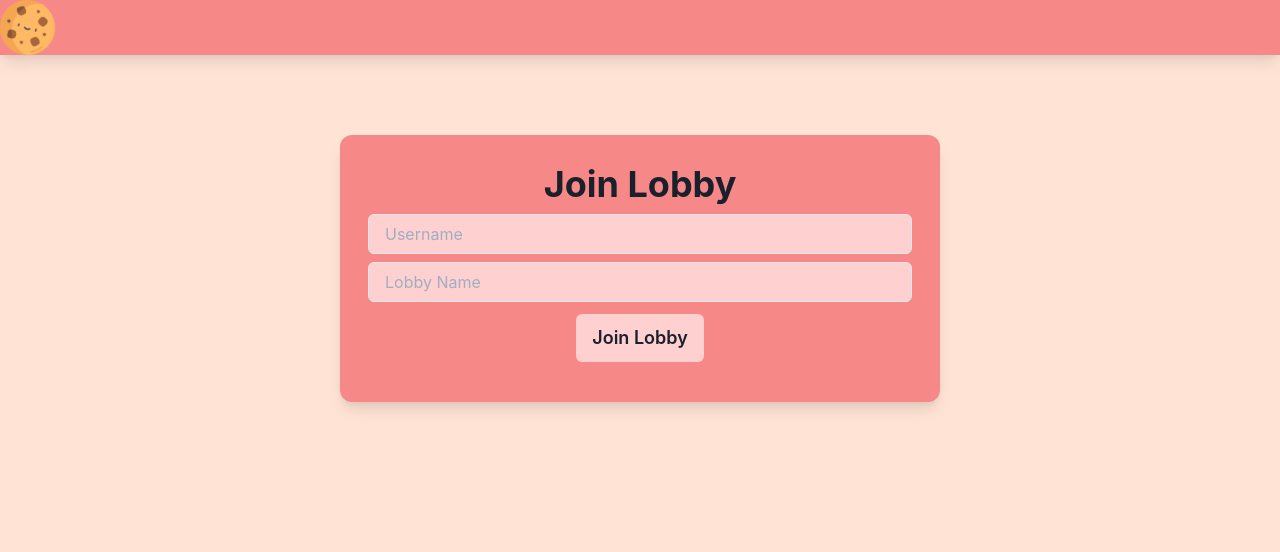
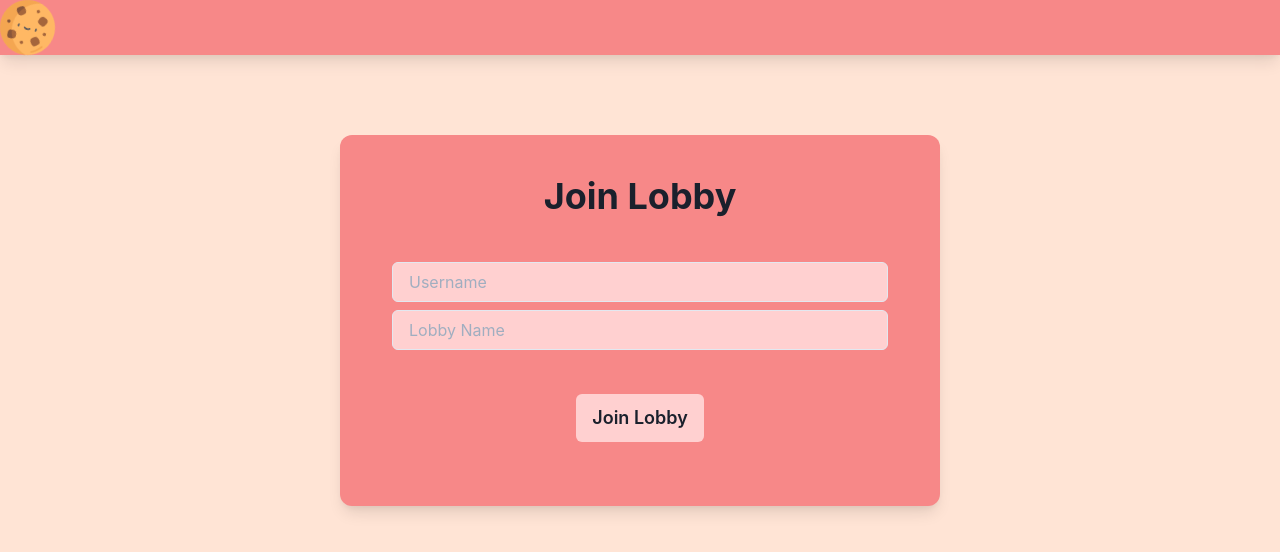
Before and after one commit to ultimate-cookie/cookie-client, a React app: page /join in a window 1280 px wide. Shown: the top 552 px of the page. Built offline with nearby package versions, Linux system fonts and the light colour scheme; no server answers.

Commit message:
styled join page

```diff
--- a/src/App.js
+++ b/src/App.js
@@ -31,8 +31,8 @@ function App() {
   });
   return (
     <>
+      <TopBar />
     {/* <DarkMode /> */}
-      <TopBar />
       <Router>
         <Switch>
           <Route exact path="/">
--- a/src/components/JoinLobby/index.js
+++ b/src/components/JoinLobby/index.js
@@ -17,6 +17,8 @@ const JoinLobby = ({ socket }) => {
     socket.emit("joinLobby", { username, roomName });
     setRedirect(true);
   };
+
+
   return (
     <>
       {redirect ? <Redirect to="/lobby" /> : undefined}
@@ -32,10 +34,10 @@ const JoinLobby = ({ socket }) => {
           mt="10"
         >
           <Center>
-            <Heading>Join Lobby</Heading>
+            <Heading p={3}>Join Lobby</Heading>
           </Center>
           <form onSubmit={(e) => onSubmitEvent(e)}>
-            <FormControl>
+            <FormControl p={6}>
               <FormLabel htmlFor="username"></FormLabel>
               <Input
                 onChange={(e) => setUsername(e.target.value)}
@@ -45,7 +47,6 @@ const JoinLobby = ({ socket }) => {
                 placeholder="Username"
                 bg="#ffd0d0"
               />
-              <FormLabel htmlFor="password"></FormLabel>
               <FormLabel htmlFor="lobbyname"></FormLabel>
               <Input
                 onChange={(e) => setRoomName(e.target.value)}
@@ -55,8 +56,10 @@ const JoinLobby = ({ socket }) => {
                 placeholder="Lobby Name"
                 bg="#ffd0d0"
               />
-              <Center>
-                <JoinButton />
+              <Center pt={8}>
+                <Link to="/lobby">
+                  <JoinButton />
+                </Link>
               </Center>
             </FormControl>
           </form>
--- a/src/components/TopBar/index.js
+++ b/src/components/TopBar/index.js
@@ -21,7 +21,7 @@ const TopBar = () => {
 return(
 <>
 <Box bg="#f78888" w='100%' h='55px' boxShadow='lg'>
-  <Image boxSize={55} animation={animation} src={logo} w='' />
+  <Image boxSize={55} animation={animation} src={logo} />
 </Box>
 </>
 )};
```
Also changed, not shown: src/components/CreateButton/index.js (+7 -1 lines), 1 other file (tests, documents, lock files or other folders).
